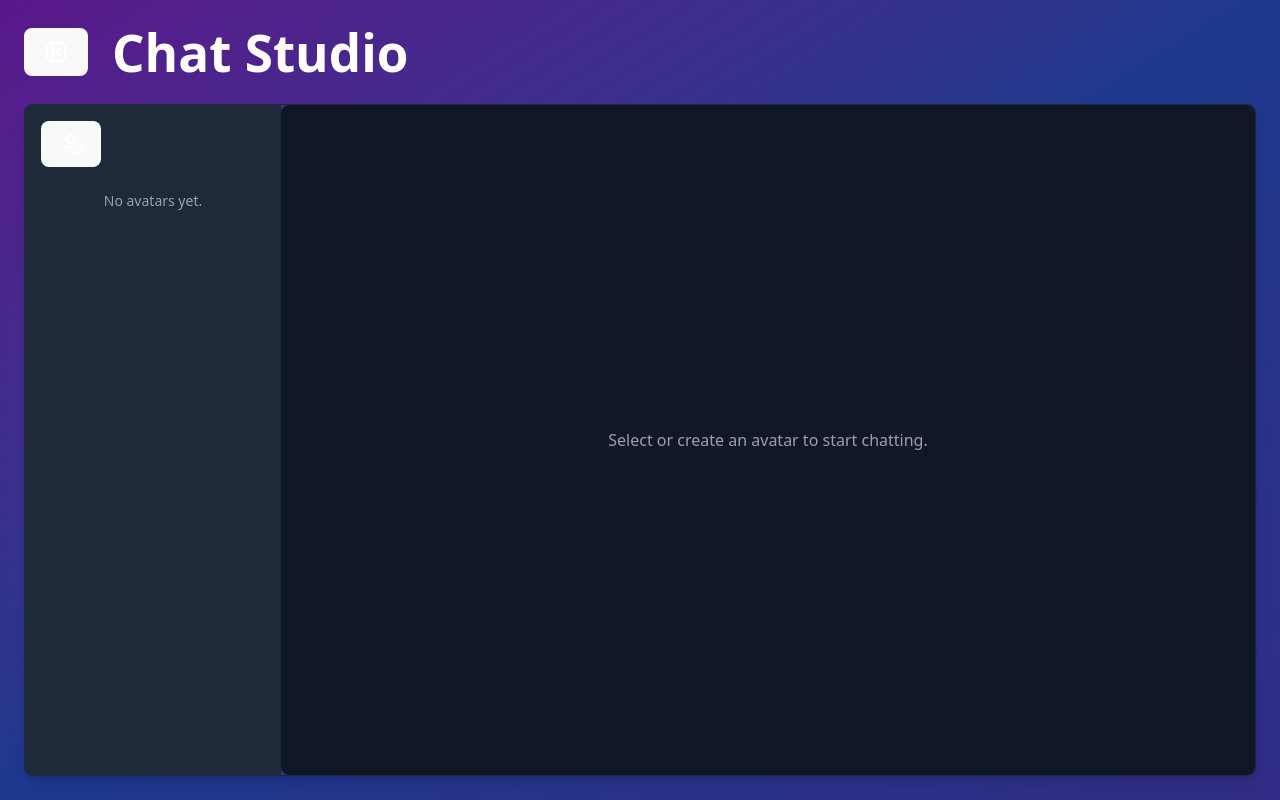
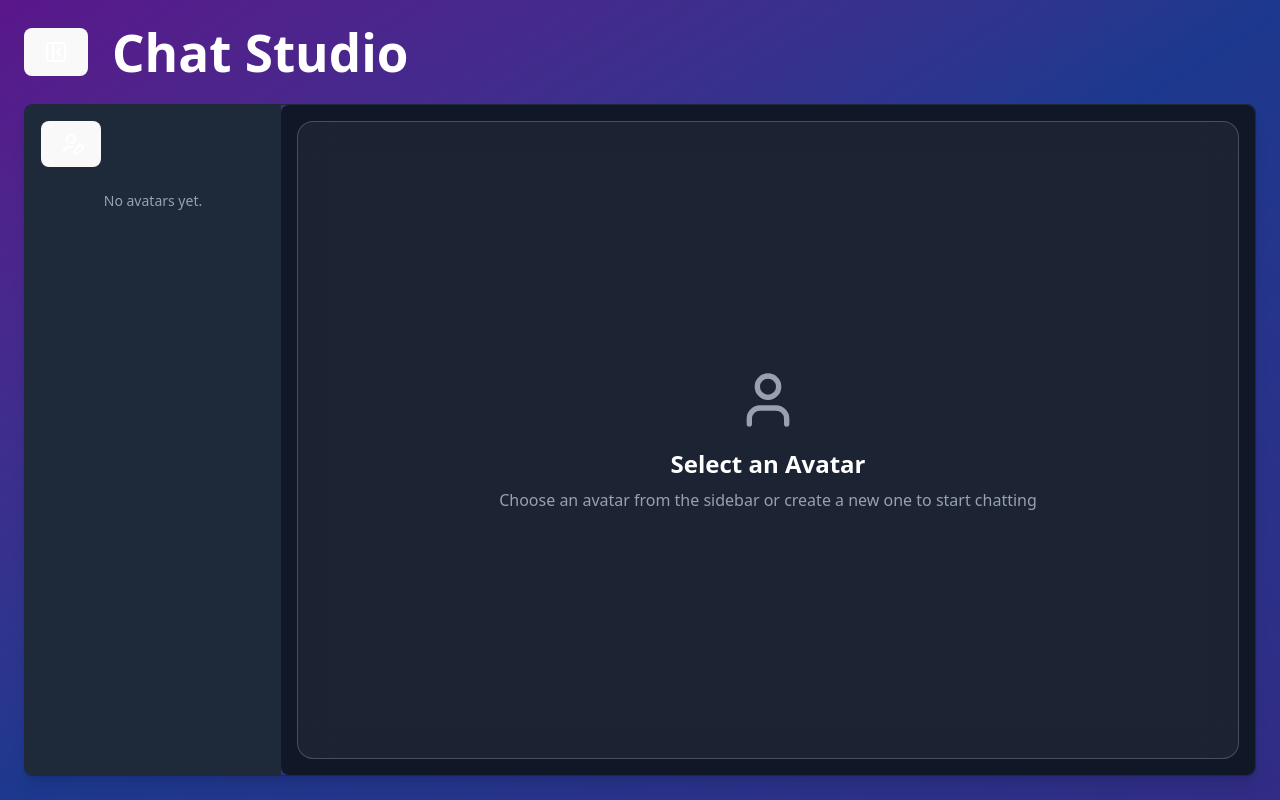
Before and after one commit to efwoods/avatar-chat-app, a React (Vite) app: page / in a window 1280 px wide. Built offline with nearby package versions, Linux system fonts and the light colour scheme.

Commit message:
updated background

```diff
--- a/src/App.jsx
+++ b/src/App.jsx
@@ -325,8 +325,17 @@ const AvatarChatApp = () => {
           {/* Main Chat Section */}
           <div className="flex flex-col flex-grow bg-gray-900 rounded-lg p-4 overflow-hidden">
             {!activeAvatar && (
-              <div className="flex-grow flex justify-center items-center text-gray-400">
-                Select or create an avatar to start chatting.
+              <div className="flex-1 flex items-center justify-center bg-white/5 backdrop-blur-lg rounded-2xl border border-white/20">
+                <div className="text-center">
+                  <User size={64} className="mx-auto mb-4 text-gray-400" />
+                  <h2 className="text-2xl font-semibold mb-2">
+                    Select an Avatar
+                  </h2>
+                  <p className="text-gray-400">
+                    Choose an avatar from the sidebar or create a new one to
+                    start chatting
+                  </p>
+                </div>
               </div>
             )}
 
```
